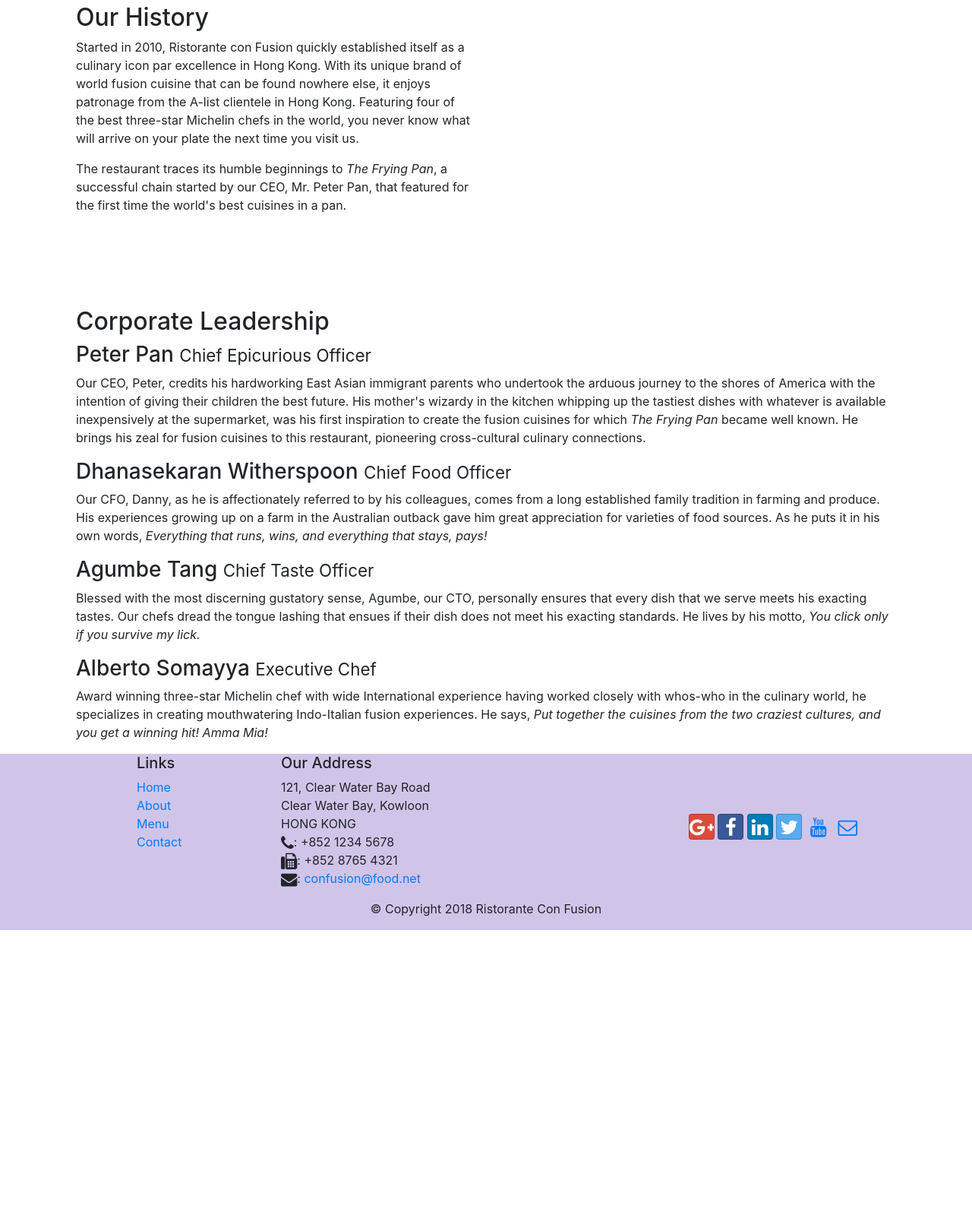
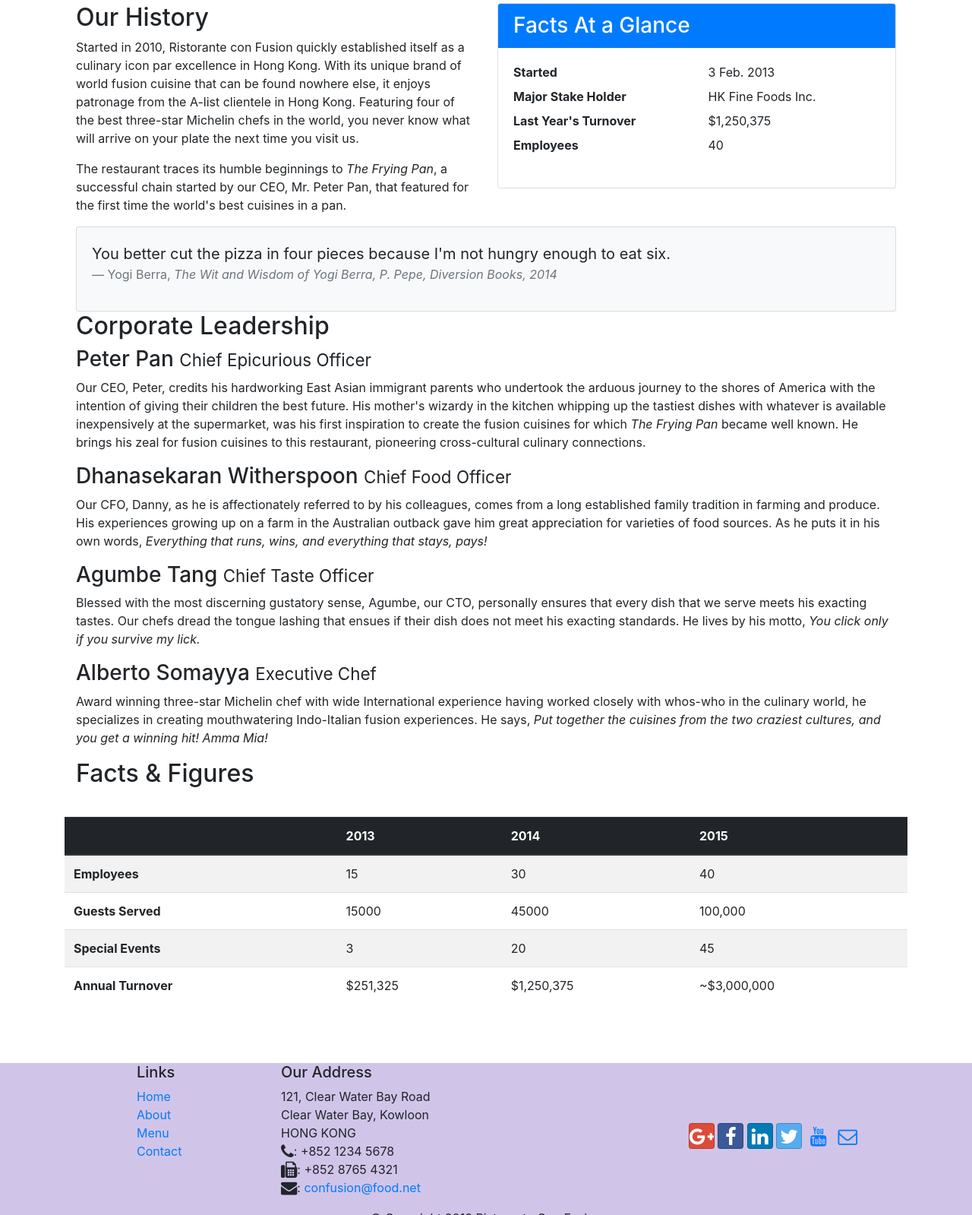
Before and after one commit to chrischantheman/coursera-bootstrap4, a website: page aboutus.html in a window 1280 px wide. Shown: the part 399-1998 px from the top of the page at 76% size. Before the commit the page ends 1623 px from the top, so only its background shows below. Drawn offline with nearby package versions, Linux system fonts and the light colour scheme.

Commit message:
bootstrap week 2 cards and tables

```diff
--- a/aboutus.html
+++ b/aboutus.html
@@ -66,7 +66,34 @@
                 <p>Started in 2010, Ristorante con Fusion quickly established itself as a culinary icon par excellence in Hong Kong. With its unique brand of world fusion cuisine that can be found nowhere else, it enjoys patronage from the A-list clientele in Hong Kong.  Featuring four of the best three-star Michelin chefs in the world, you never know what will arrive on your plate the next time you visit us.</p>
                 <p>The restaurant traces its humble beginnings to <em>The Frying Pan</em>, a successful chain started by our CEO, Mr. Peter Pan, that featured for the first time the world's best cuisines in a pan.</p>
             </div>
-            <div>
+            <div class="col-12 col-sm-6">
+                <div class="card">
+                    <h3 class="card-header bg-primary text-white">Facts At a Glance</h3>
+                    <div class="card-body">
+                        <dl class="row">
+                            <dt class="col-6">Started</dt>
+                            <dd class="col-6">3 Feb. 2013</dd>
+                            <dt class="col-6">Major Stake Holder</dt>
+                            <dd class="col-6">HK Fine Foods Inc.</dd>
+                            <dt class="col-6">Last Year's Turnover</dt>
+                            <dd class="col-6">$1,250,375</dd>
+                            <dt class="col-6">Employees</dt>
+                            <dd class="col-6">40</dd>
+                        </dl>
+                    </div>
+                </div>
+            </div>
+            <div class="col-12">
+                <div class="card card-body bg-light">
+                    <blockquote class="blockquote">
+                        <p class="mb-0">You better cut the pizza in four pieces because
+                            I'm not hungry enough to eat six.</p>
+                        <footer class="blockquote-footer">Yogi Berra,
+                            <cite title="Source Title">The Wit and Wisdom of Yogi Berra,
+                            P. Pepe, Diversion Books, 2014</cite>
+                        </footer>
+                    </blockquote>
+                </div>
             </div>
         </div>
 
@@ -83,6 +110,52 @@
                 <h3>Alberto Somayya <small>Executive Chef</small></h3>
                 <p class="d-none d-sm-block">Award winning three-star Michelin chef with wide International experience having worked closely with whos-who in the culinary world, he specializes in creating mouthwatering Indo-Italian fusion experiences. He says, <em>Put together the cuisines from the two craziest cultures, and you get a winning hit! Amma Mia!</em></p>
             </div>
+       </div>
+
+       <div class="row row-content">
+           <div class="col-12 col-sm-9">
+               <h2>Facts &amp; Figures</h2>
+           </div>
+           <div class="table-responsive">
+            <table class="table table-striped">
+                <thead class="thead-dark">
+                    <tr>
+                        <th>&nbsp;</th>
+                        <th>2013</th>
+                        <th>2014</th>
+                        <th>2015</th>
+                    </tr>
+                </thead>
+                <tbody>
+                    <tr>
+                        <th>Employees</th>
+                        <td>15</td>
+                        <td>30</td>
+                        <td>40</td>
+                    </tr>
+                    <tr>
+                        <th>Guests Served</th>
+                        <td>15000</td>
+                        <td>45000</td>
+                        <td>100,000</td>
+                    </tr>
+                    <tr>
+                        <th>Special Events</th>
+                        <td>3</td>
+                        <td>20</td>
+                        <td>45</td>
+                    </tr>
+                    <tr>
+                        <th>Annual Turnover</th>
+                        <td>$251,325</td>
+                        <td>$1,250,375</td>
+                        <td>~$3,000,000</td>
+                    </tr>
+                </tbody>
+            </table>
+        </div>
+           <div class="col-12 col-sm-3">
+           </div>
        </div>
 
     </div>
```
